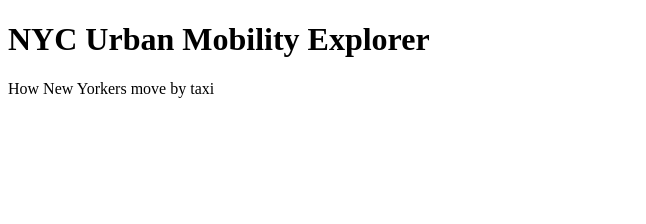
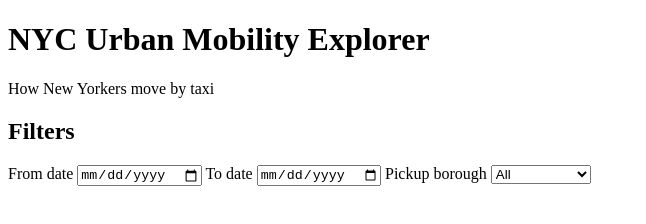
Before and after one commit to gunnogere/Team4C1_Summative_Urban_Mobility_Data_Explorer, a plain HTML site: page frontend/index.html in a window 1280 px wide. Shown: the whole page, without its empty margins (0-646 px from the left). Drawn offline with Linux system fonts and the light colour scheme.

Commit message:
add date and borough filters

```diff
--- a/frontend/index.html
+++ b/frontend/index.html
@@ -2,13 +2,39 @@
 <html lang="en">
     <head>
         <meta charset="UTF-8">
+        <!-- makes the page to fit on phone screen-->
         <meta name="viewport" content="width=device-width, initial-scale=1.0">
         <title>NYC Urban Mobility Explorer</title>
     </head>
     <body>
+        <!-- the title -->
         <header>
             <h1>NYC Urban Mobility Explorer</h1>
             <p>How New Yorkers move by taxi</p>
         </header>
+        <main>
+            <!-- filter panel-->
+            <section id="filters">
+                <h2>Filters</h2>
+
+                <!-- date range -->
+                 <label for="date-from">From date</label>
+                 <input type="date" id="date-from">
+
+                 <label for="date-to">To date</label>
+                 <input type="date" id="date-to">
+
+                 <!--location: filter by the borough where the trip started-->
+                 <label for="borough">Pickup borough</label>
+                 <select id="borough">
+                    <option value="">All</option>
+                    <option value="Manhattan">Manhattan</option>
+                    <option value="Brooklyn">Brooklyn</option>
+                    <option value="Queens">Queens</option>
+                    <option value="Bronx">Bronx</option>
+                    <option value="Staten Island">Staten Island</option>
+                 </select>
+            </section>
+        </main>
     </body>
 </html>
```
